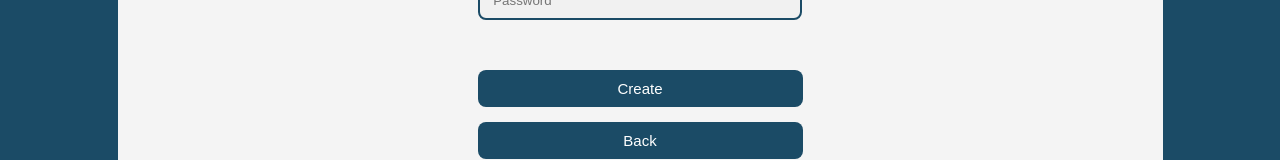
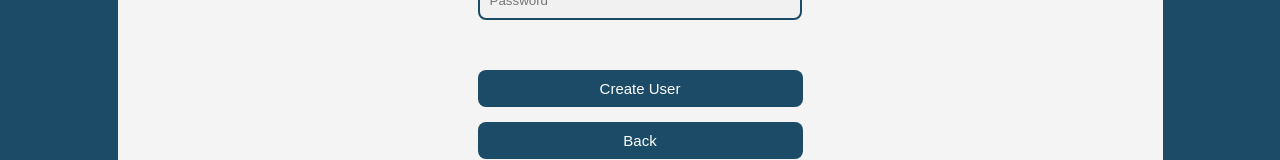
Before and after one commit to alinepmarcondes/ChatBot-IWS, a React (Create React App) app: page /create in a window 1280 px wide. Shown: the part 438-598 px from the top of the page. Built offline with nearby package versions, Linux system fonts and the light colour scheme.

Commit message:
refact: mudando a interacao com backend usando fetch (retirnado axios)

```diff
--- a/src/components/Create/Create.js
+++ b/src/components/Create/Create.js
@@ -1,6 +1,5 @@
 import React, { useState } from 'react';
 import './Create.css';
-import axios from 'axios';
 import { useNavigate } from "react-router-dom";
 import { validateInputs, validateInputsType } from '../utils/validation';
 
@@ -11,10 +10,20 @@ function Create() {
   const [errorMessage, setErrorMessage] = useState('');
 
   const handleCreate = async () => {
-    if (validateInputs(login, password, setErrorMessage) && validateInputsType( password, setErrorMessage)) {
+    if (validateInputs(login, password, setErrorMessage) && validateInputsType(password, setErrorMessage)) {
       try {
-        await axios.post('http://localhost:5000/users', { login: login, password: password, type: 'user' });
-        console.log('Usuário criado com sucesso!');
+        const response = await fetch('http://localhost:5000/users', {
+          method: 'POST',
+          headers: {
+            'Content-Type': 'application/json'
+          },
+          body: JSON.stringify({ login: login, password: password, type: 'user' })
+        });
+        if (response.ok) {
+          console.log('Usuário criado com sucesso!');
+        } else {
+          throw new Error('Erro ao criar usuário');
+        }
       } catch (error) {
         console.error('Erro ao criar usuário:', error);
       }
@@ -41,7 +50,7 @@ function Create() {
         <h2 className="create-title">Create<br />  </h2>
         <input
           type="text"
-          placeholder=" Login "
+          placeholder="Login"
           className="login-newuser-input"
           value={login}
           onChange={(e) => {
@@ -51,7 +60,7 @@ function Create() {
           />
         <input
           type="password"
-          placeholder=" Password "
+          placeholder="Password"
           className="password-newuser-input"
           value={password}
           onChange={(e) => {
@@ -61,7 +70,7 @@ function Create() {
         />
 
         {errorMessage && <p className="error-message">{errorMessage}</p>}
-        <button className="create-newuser-button" onClick={handleCreate}>Create</button>
+        <button className="create-newuser-button" onClick={handleCreate}>Create User</button>
         <button className="back-create-button" onClick={handleBackNewUser}>Back</button>
       </div>
     </div>
```
